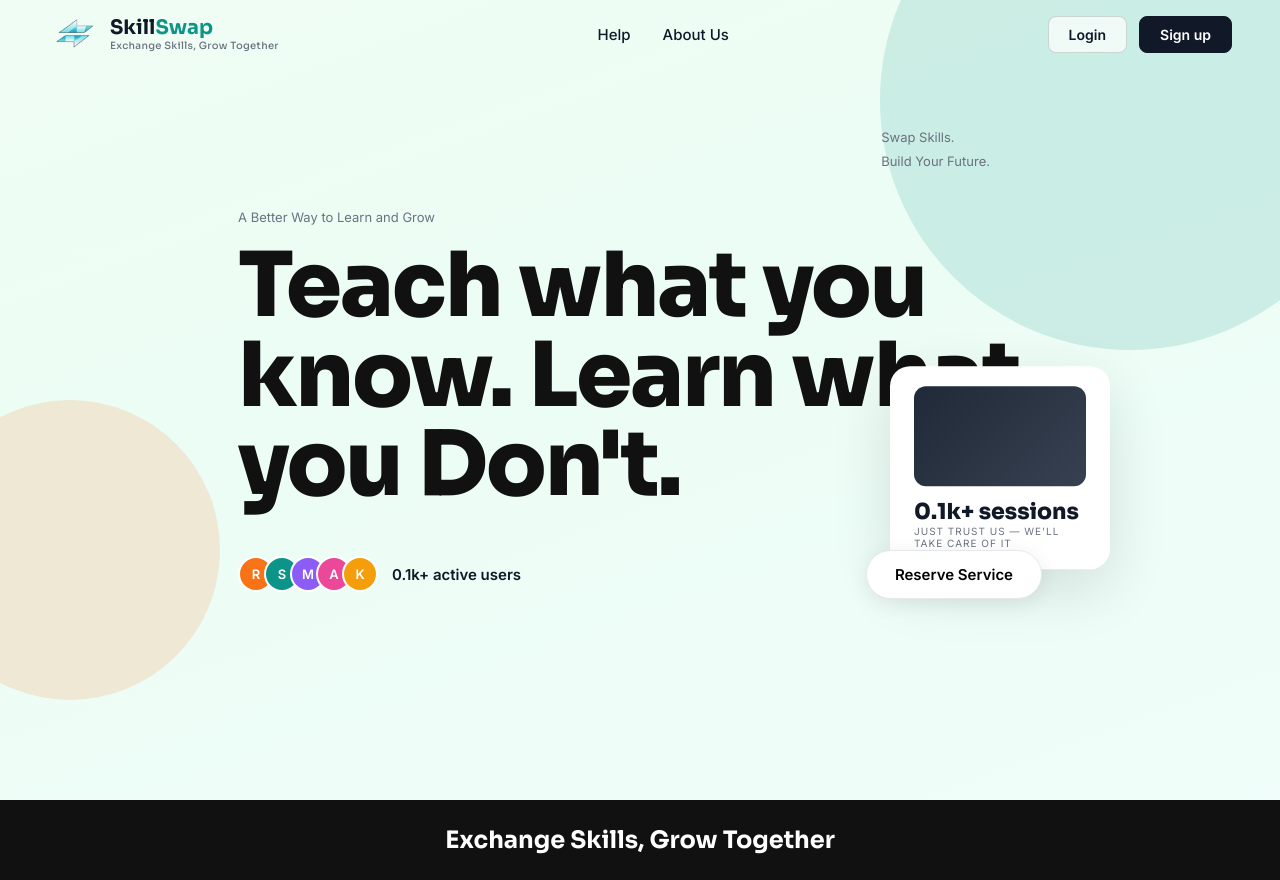
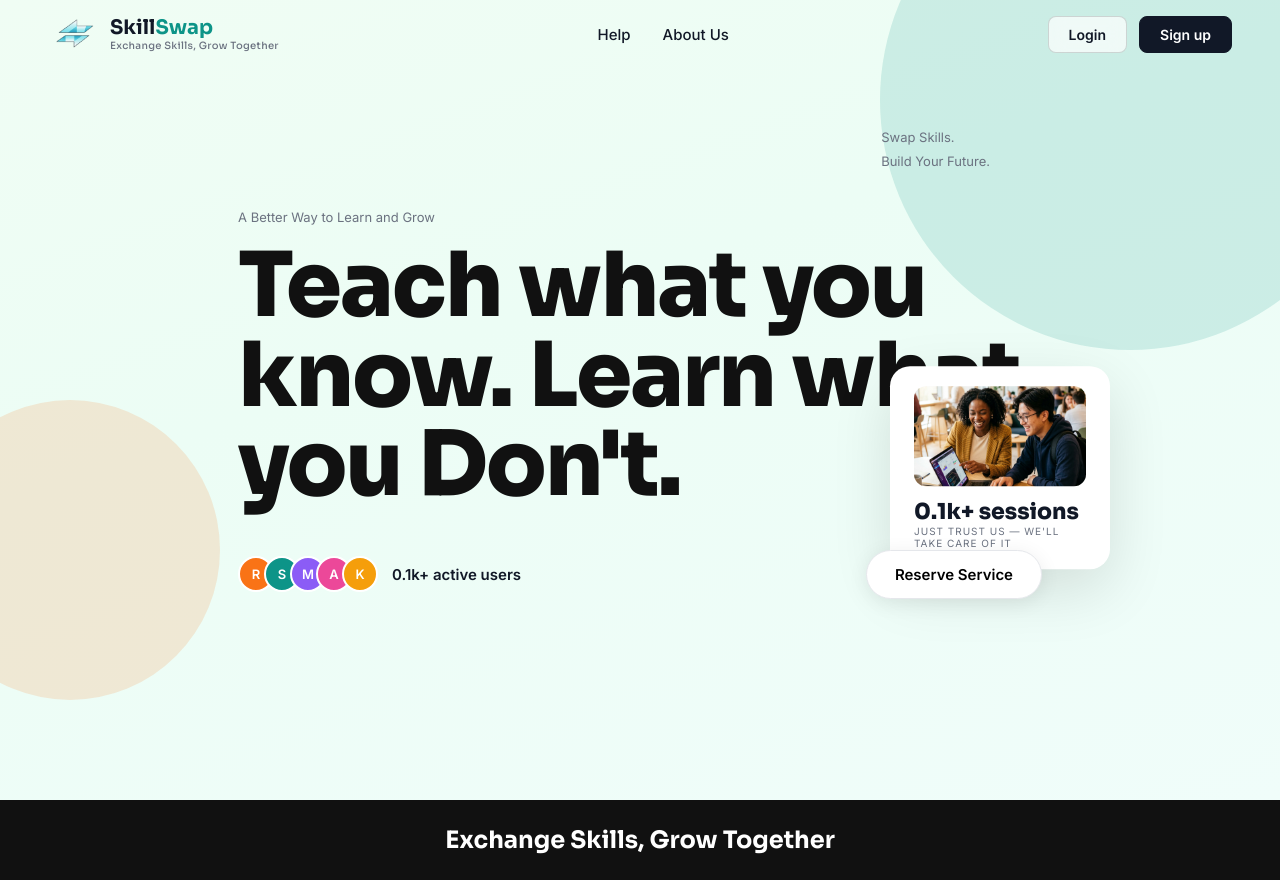
Before and after one commit to Neilbhutada7/SkillSwap, a PHP site: page / in a window 1280 px wide. Run offline with PHP 8.4, Linux system fonts and the light colour scheme; data comes from the database, SQL or seed files in the repository; data that the repository does not hold is empty.

Commit message:
Add hero session image to landing page floating card

```diff
--- a/styles.css
+++ b/styles.css
@@ -217,7 +217,9 @@ button { font-family:'Inter',sans-serif; }
 .hero-floating-card .session-img {
   width:100%; height:100px; border-radius:12px; overflow:hidden;
   margin-bottom:12px; display:flex; align-items:center; justify-content:center;
-  font-size:40px; background:linear-gradient(135deg,#1f2937,#374151);
+  background-image: url('images/session_hero.png');
+  background-size: cover;
+  background-position: center;
 }
 .hero-floating-card .fstat { font-size:22px; font-weight:800; font-family:'Sora',sans-serif; }
 .hero-floating-card .fstat-sub {
```
Also changed, not shown: images/session_hero.png (added).
